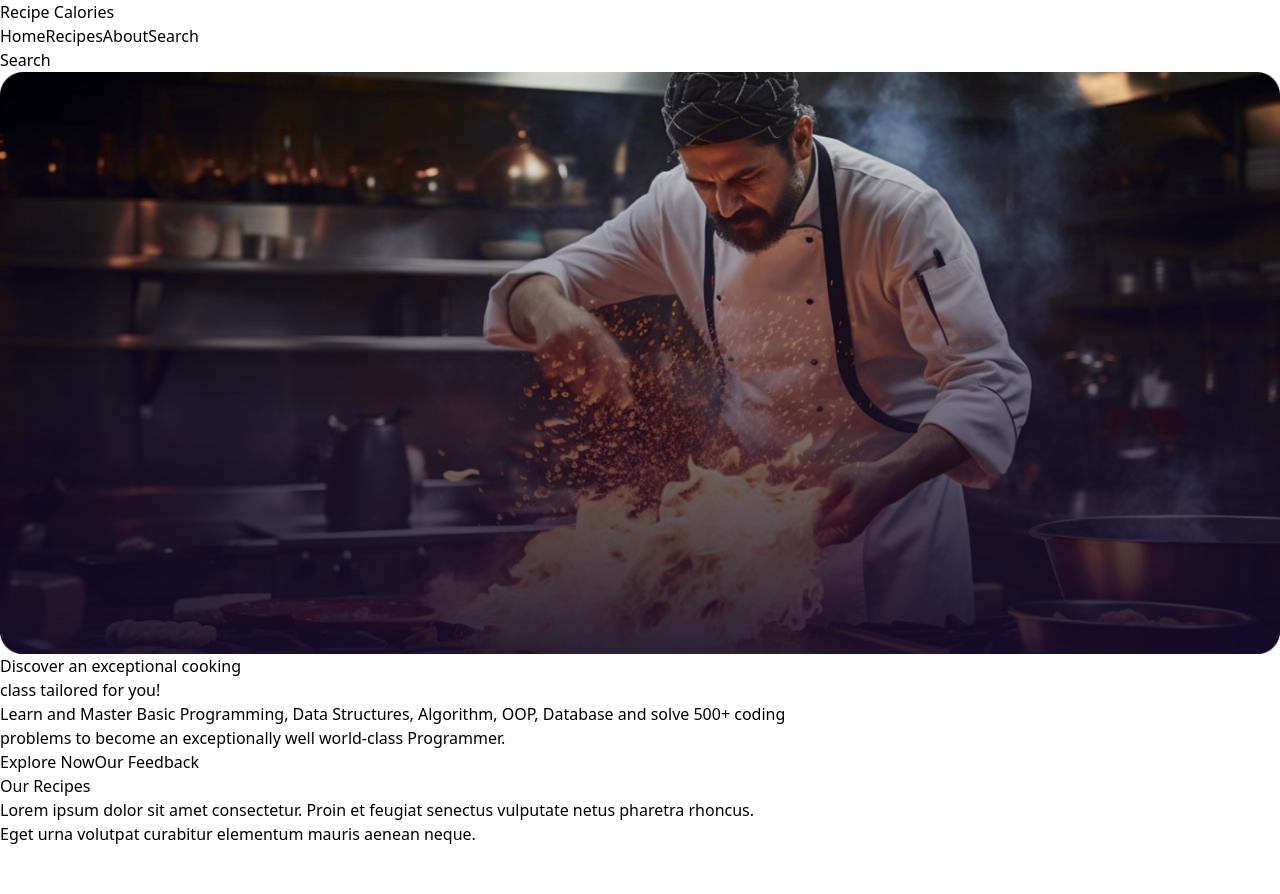
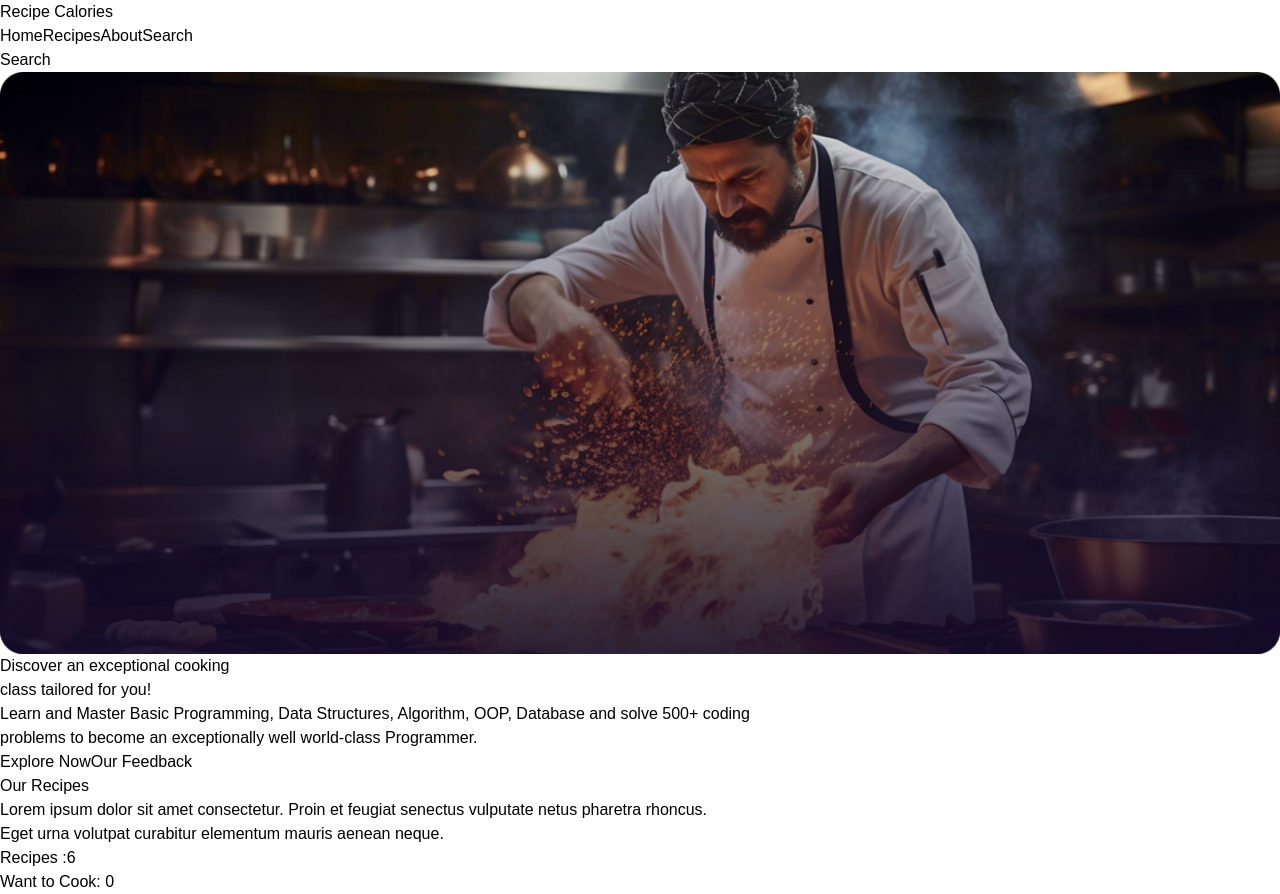
Before and after one commit to RaisaNuzhat/RecipeCalories, a React (Vite) app: page / in a window 1280 px wide. Before the commit the page ends 846 px from the top, so only its background shows below. Built offline with nearby package versions, Linux system fonts and the light colour scheme.

Commit message:
json data fetching

```diff
--- a/package.json
+++ b/package.json
@@ -10,6 +10,7 @@
     "preview": "vite preview"
   },
   "dependencies": {
+    "prop-types": "^15.8.1",
     "react": "^18.2.0",
     "react-dom": "^18.2.0"
   },
--- a/public/recipes.json
+++ b/public/recipes.json
@@ -1,5 +1,5 @@
-{
-    "recipes": [
+[
+
       {
         "recipe_id": 1,
         "recipe_name": "Chicken Stir Fry",
@@ -105,5 +105,5 @@
         "calories": 180,
         "recipe_image": "https://i.ibb.co/r010FgK/recipe1.png"
       }
-    ]
-  }
+
+]
--- a/src/App.jsx
+++ b/src/App.jsx
@@ -4,6 +4,8 @@ import './App.css'
 
 import NavBar from './components/Navbar/NavBar'
 import Banner from './components/Banner/Banner'
+import Recipes from './components/Recipes/Recipes'
+import Lists from './components/Lists/Lists'
 function App() {
 
 
@@ -12,6 +14,10 @@ function App() {
 
       <NavBar></NavBar>
       <Banner></Banner>
+      <div className='flex sm:flex-row justify-evenly container mx-auto'>
+      <Recipes></Recipes>
+      <Lists></Lists>
+      </div>
 
     </>
   )
--- /dev/null
+++ b/src/components/Lists/Lists.jsx
@@ -0,0 +1,14 @@
+
+
+const Lists = () => {
+    return (
+        <div>
+            <div className="p-3">
+                <h3 className="text-center text-3xl">Want to Cook: 0</h3>
+
+            </div>
+        </div>
+    );
+};
+
+export default Lists;
--- /dev/null
+++ b/src/components/Recipes/Recipes.jsx
@@ -0,0 +1,20 @@
+import { useEffect, useState } from "react";
+
+const Recipes = () => {
+  const [recipes,setRecipes] = useState([]);
+  useEffect(() =>{
+    fetch('/recipes.json')
+    .then(res => res.json())
+    .then(data => setRecipes(data))
+  },[])
+
+    return (
+        <div className="lg:w-2/3 grid lg:grid-cols-2 grid-cols-1">
+            <h1 className="text-3xl">Recipes :{recipes.length}</h1>
+
+
+        </div>
+    );
+};
+
+export default Recipes;
--- a/src/index.css
+++ b/src/index.css
@@ -1,3 +1,9 @@
 @tailwind base;
 @tailwind components;
 @tailwind utilities;
+
+@import url('https://fonts.googleapis.com/css2?family=Lexend:wght@100..900&display=swap');
+body
+{
+    font-family: "Lexend", sans-serif;
+}
```
Also changed, not shown: src/components/Recipes/Recipe.jsx (added, +14 -0 lines), 1 other file (tests, documents, lock files or other folders).
